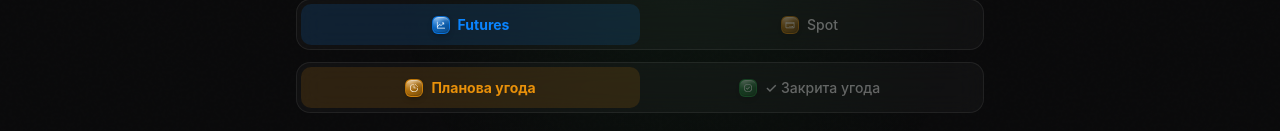
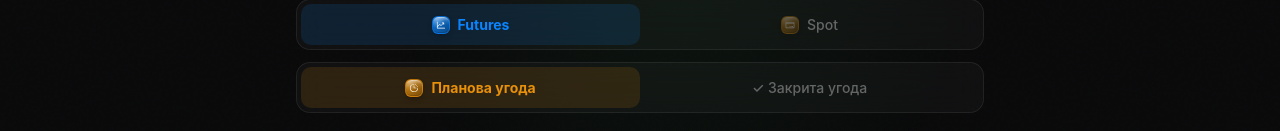
Before and after one commit to rivalden-sys/tradelog_pro, a Next.js app: page /trades/new in a window 1280 px wide. Shown: the part 136-267 px from the top of the page. Built offline with nearby package versions, Linux system fonts and the light colour scheme; no server answers.

Commit message:
Update page.tsx

```diff
--- a/app/trades/new/page.tsx
+++ b/app/trades/new/page.tsx
@@ -318,7 +318,6 @@ export default function NewTradePage() {
                 Планова угода
               </button>
               <button onClick={() => setMode('closed')} style={modeBtn('closed', GREEN, mode)}>
-                <Icon name="take" size={18} color={GREEN} style={{ opacity: mode === 'closed' ? 1 : 0.4 }} />
                 ✓ Закрита угода
               </button>
             </div>
```
